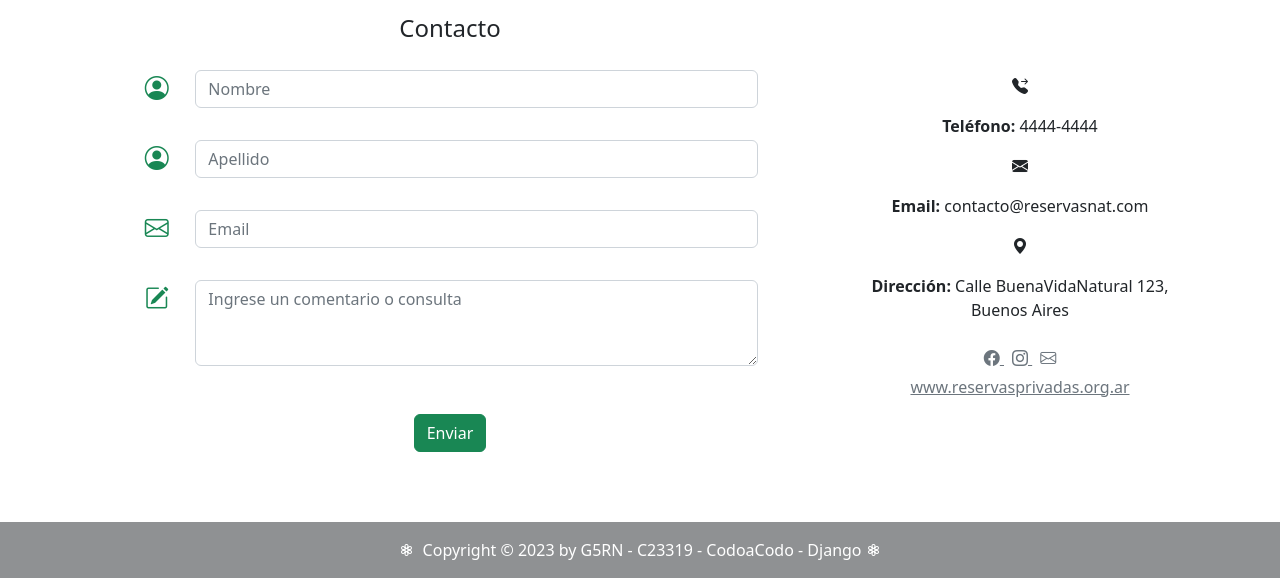
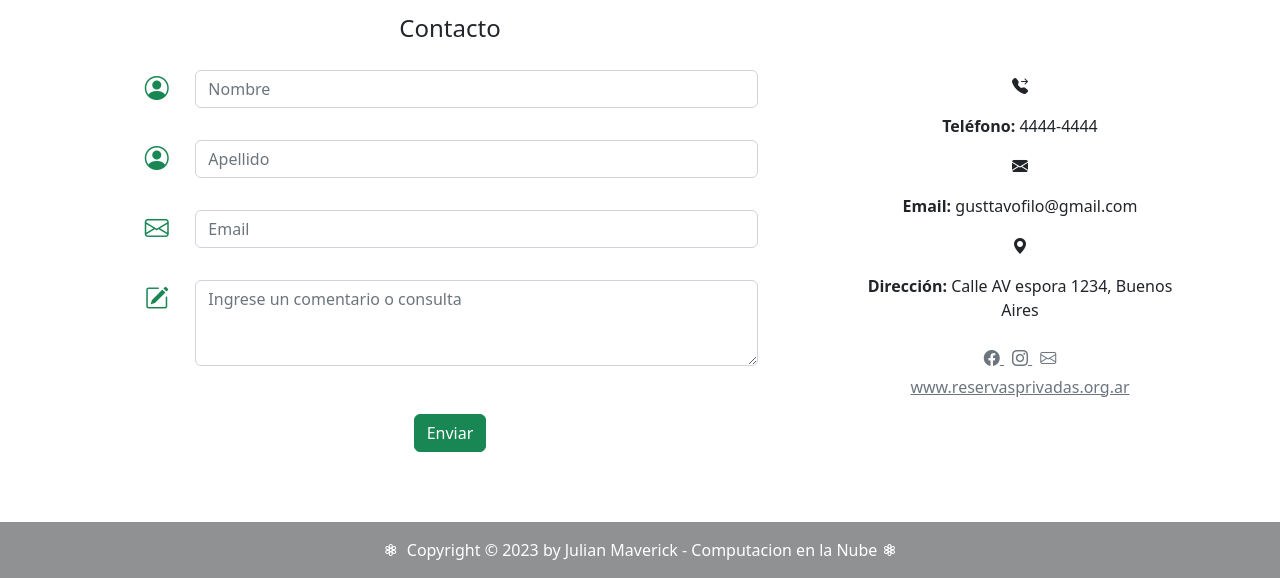
Before and after one commit to JulianMaverick/Reserva_PRUEBA1, a Django app: page /contact/ in a window 1280 px wide. Shown: the part 349-927 px from the top of the page. Run offline with Django 3.2, Linux system fonts and the light colour scheme; some libraries are stand-ins or nearby versions.

Commit message:
adaptar tp a mi

```diff
--- a/publica/views.py
+++ b/publica/views.py
@@ -50,7 +50,7 @@ def contact(request):
             subject = 'Nuevo mensaje de contacto'
             message = f'Nombre: {nombre}\nEmail: {email}\nMensaje: {comentario}'
             from_email = settings.EMAIL_HOST_USER
-            recipient_email = 'chikhakituti@gmail.com'
+            recipient_email = 'gusttavofilo@gmail.com'
 
             send_mail(subject, message, from_email, [recipient_email])
 
@@ -63,15 +63,15 @@ def contact(request):
 
 def aboutus(request):
     developers_list = [
-        {'name': 'Melina',
-         'role': 'Desarrolladora',
-         'image': 'melina.jpg',
-         'socialnetinst':'#',
-         'socialnetwa':'#',
+        {'name': 'Julian Moyano',
+         'role': 'Desarrollador',
+         'image': 'Julián.jpg',
+         'socialnetinst':'https://www.instagram.com/juli_maverick/',
+         'socialnetwa':'https://api.whatsapp.com/send?phone=5491169609870',
          },
-          {'name': 'Cecilia',
-         'role': 'Desarrolladora',
-         'image': 'ceci.jpeg',
+          {'name': 'Ignacio Romani',
+         'role': 'Profesor de Cloud Computer',
+         'image': 'Cloud.jpg',
          'socialnetinst':'#',
          'socialnetwa':'#',
          },
--- a/templates/publica/contact.html
+++ b/templates/publica/contact.html
@@ -64,9 +64,9 @@ Contactanos
                 <p><i class="bi bi-telephone-forward-fill"></i></p>
                   <p><strong>Teléfono:</strong> 4444-4444</p>
                   <p><i class="bi bi-envelope-fill"></i></p>
-                  <p><strong>Email:</strong> contacto@reservasnat.com</p>
+                  <p><strong>Email:</strong> gusttavofilo@gmail.com</p>
                 <p><i class="bi bi-geo-alt-fill"></i></p>
-                <p><strong>Dirección:</strong> Calle BuenaVidaNatural 123, Buenos Aires</p>
+                <p><strong>Dirección:</strong> Calle AV espora 1234, Buenos Aires</p>
               </div>
               <div class="container d-flex flex-column align-items-center text-center">
                 <div class="container p-2">
--- a/templates/publica/index.html
+++ b/templates/publica/index.html
@@ -195,7 +195,7 @@
       <div class="container">
         <p class="m-0 text-center text-white"><i class="bi bi-flower3 m-1"></i>
           Copyright &copy; 2023
-          by G5RN - C23319 - CodoaCodo - Django<i class="bi bi-flower3 m-1"></i>
+          by Julian Maverick - Computacion en la Nube<i class="bi bi-flower3 m-1"></i>
         </p>
       </div>
     </footer>
```
